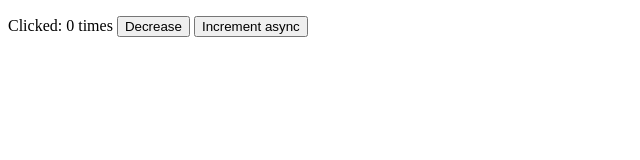
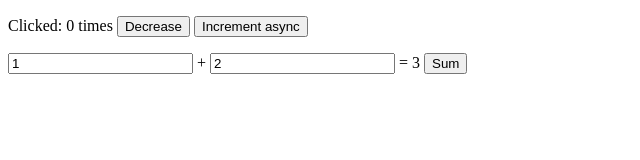
Before and after one commit to LeonardoDanielSu/redux-ld, a plain HTML site: page 1. Redux & plain Javascript/v04-exercise 02-sum of A and B.html in a window 1280 px wide. Shown: the whole page, without its empty margins (0-640 px from the left). Drawn offline with nearby package versions, Linux system fonts and the light colour scheme.

Commit message:
updating "v04-exercise 02-sum of A and B"

```diff
--- a/1. Redux & plain Javascript/v04-exercise 02-sum of A and B.html
+++ b/1. Redux & plain Javascript/v04-exercise 02-sum of A and B.html
@@ -12,6 +12,10 @@
         Clicked: <span id="value">0</span> times
         <button id="decrement">Decrease</button>
         <button id="incrementAsync">Increment async</button>
+        <p>
+        <input id="a" value="1"/> + <input id="b" value="2"/>
+        = <span id="value2">?</span>
+        <button id="sum">Sum</button>
       </p>
     </div>
     <script>
@@ -19,9 +23,11 @@
       var store = Redux.createStore(counter)
       // ~end step 1.2
       // step 1.3
-      var valueEl = document.getElementById('value');
       function render() {
-         valueEl.innerHTML = store.getState().count;      };
+         var state = store.getState();
+         document.getElementById('value').innerHTML = state.count;
+         document.getElementById('value2').innerHTML = 3;
+      };
       store.subscribe(render);
       // ~end step 1.3
       render();
@@ -65,6 +71,12 @@
             }
           , 1000); // execute increment () method after 1000 millisecond or 1 second
         })
+      document.getElementById('sum')
+        .addEventListener('click', function () {
+          var a = document.getElementById('a').value;
+          var b = document.getElementById('b').value;
+          document.getElementById('value2').innerHTML = parseInt(a) + parseInt(b)
+        })
     </script>
   </body>
 </html>
```
